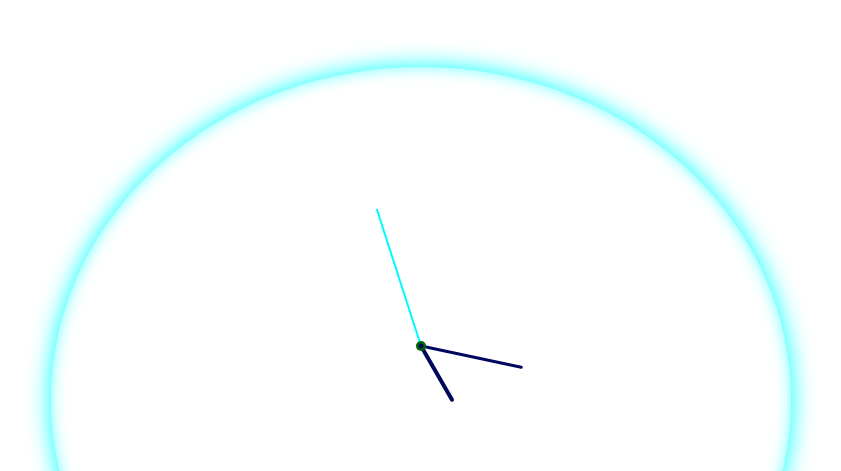
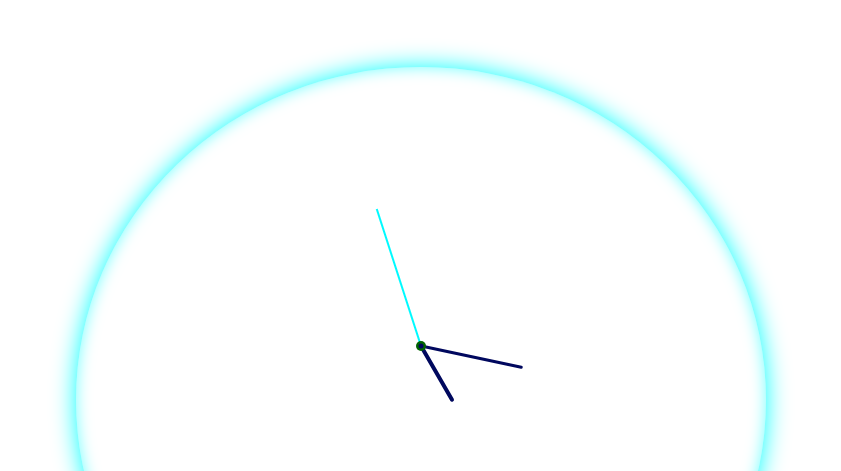
Before and after one commit to Tveerababu/Radial-Clock, a plain HTML site: page index.html in a window 1280 px wide. Shown: the top 471 px of the page, without its empty margins (219-1060 px from the left). Drawn offline with Linux system fonts and the light colour scheme.

Commit message:
Update style.css

```diff
--- a/style.css
+++ b/style.css
@@ -58,7 +58,7 @@ body {
   align-items: center;
   border: 0px solid #00FFFF;
   border-radius: 50%;
-  padding: 14% 18%;
+  padding: 14% 16%;
   box-shadow:0 0 25px #00FFFF,inset 0 0 15px #00FFFF8C;
 }
 
```
